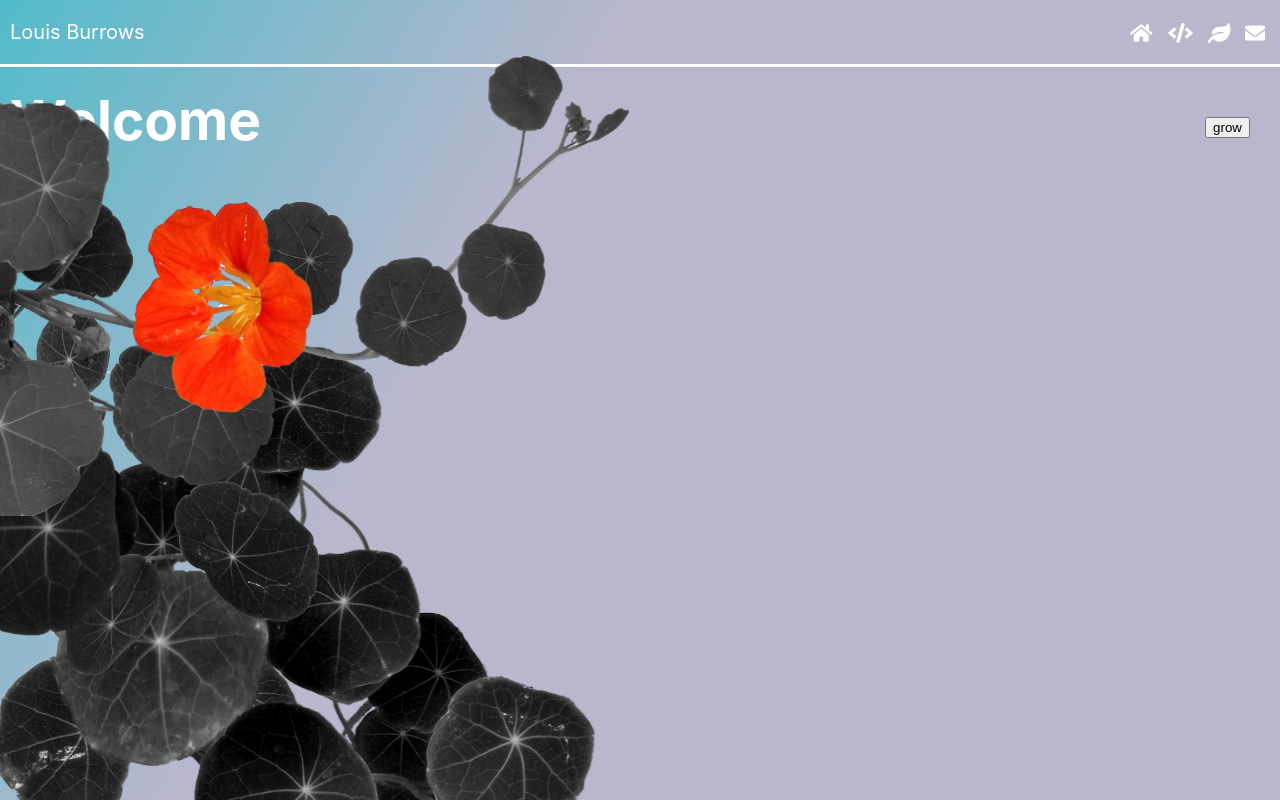
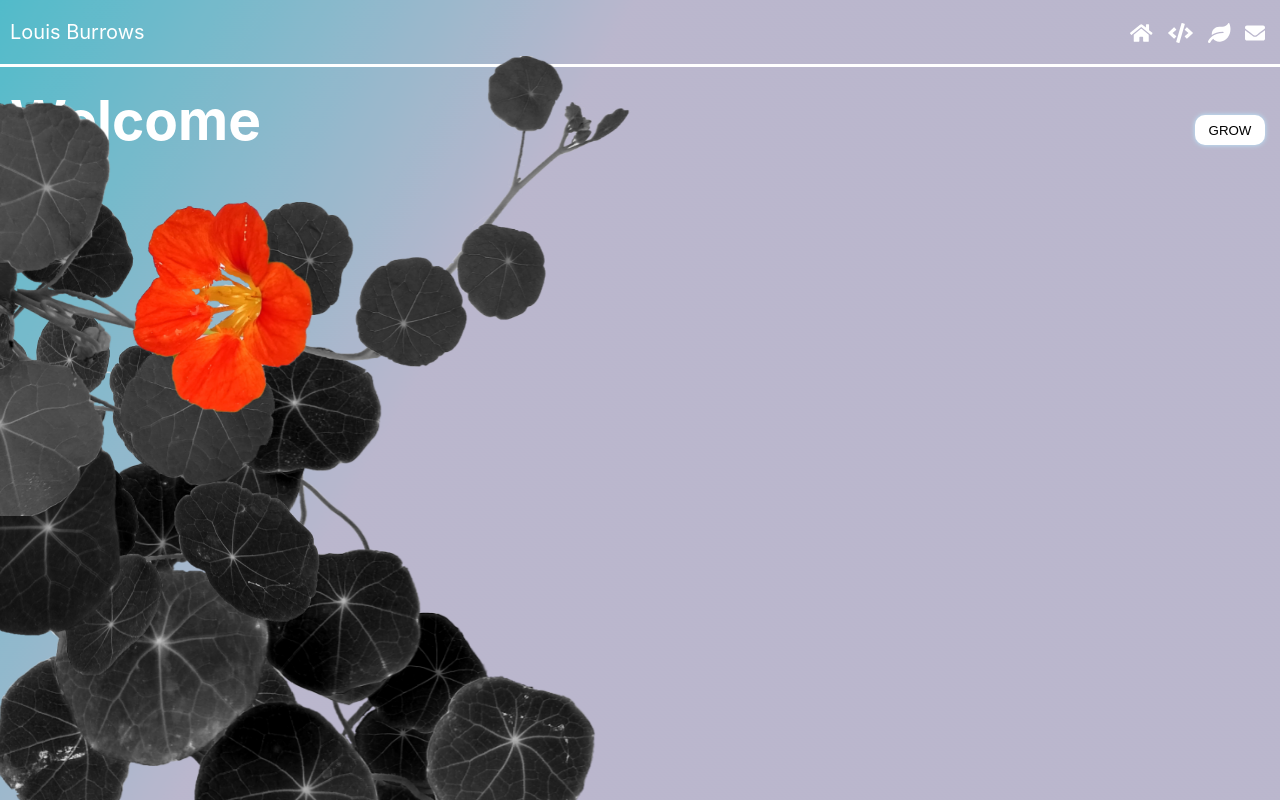
Before and after one commit to louis-burrows/portfolio-in-react, a React (Create React App) app: page / in a window 1280 px wide. Built offline with nearby package versions, Linux system fonts and the light colour scheme.

Commit message:
glowing button

```diff
--- a/src/containers/Home/Home.jsx
+++ b/src/containers/Home/Home.jsx
@@ -20,7 +20,7 @@ class Home extends Component {
 
         <Fade delay={3000} duration={2000} className={styles.fades}>
           <h1 className={styles.homeTitle}>Welcome</h1>
-          <button className={styles.growButton}>grow</button>
+          <button className={styles.growButton}>GROW</button>
         </Fade>
 
         <Slide triggerOnce delay={2000} duration={1500} className={styles.slide1}>
--- a/src/containers/Home/Home.module.scss
+++ b/src/containers/Home/Home.module.scss
@@ -11,10 +11,32 @@
       font-size: 40px;
       }
       .growButton {
+        position: absolute;
+        right: 15px;
+        top: 28px;
         display: none;
-
+        height: 30px;
+        width: 70px;
+        border-radius: 10px;
+        background-color: white;
+        border: none;
+        -webkit-animation: glow 1.2s ease-in-out infinite alternate;
+        -moz-animation: glow 1.2s ease-in-out infinite alternate;
+        animation: glow 1.2s ease-in-out infinite alternate;
+        outline: none;
+        :hover {
+          cursor: pointer;
+        }
       }
 
+      @keyframes glow {
+        from {
+          box-shadow: 0 0 5px rgb(186, 235, 255);
+        }
+        to {
+          box-shadow: 0 0 30px #45f6fc;
+        }
+      }
   }
 
 
@@ -64,9 +86,6 @@
       }
       .growButton {
         display: inline;
-        position: absolute;
-        right: 30px;
-        top: 30px;
       }
     }
 
```
